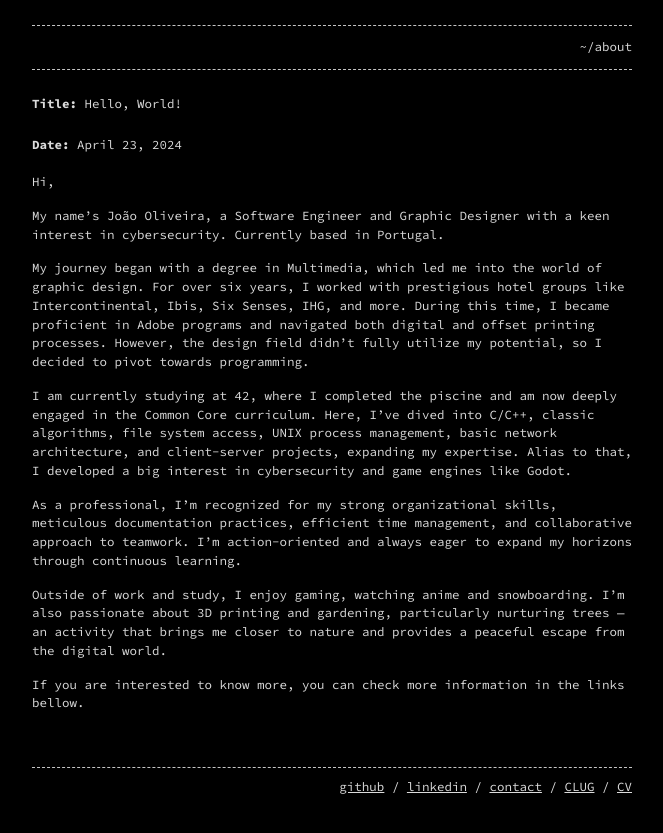
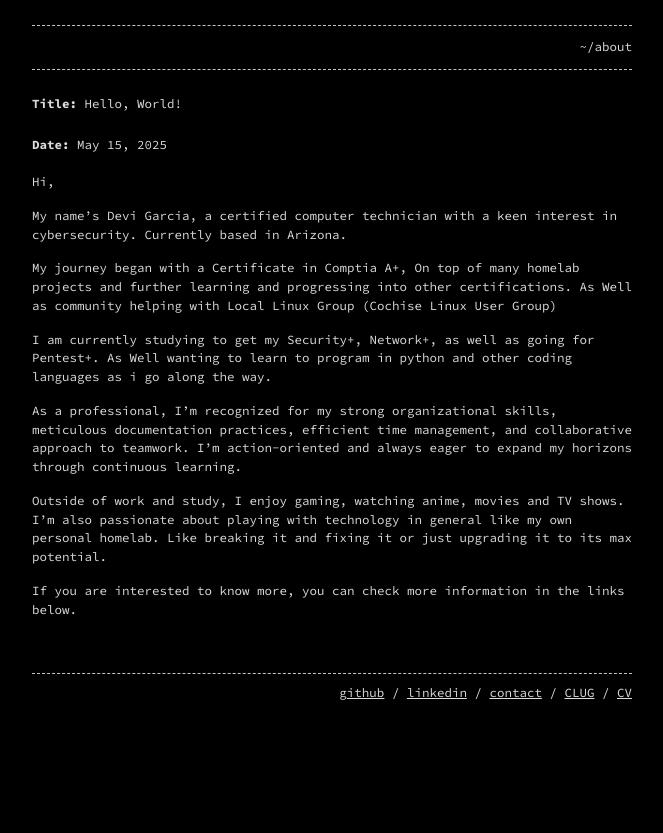
Before and after one commit to Deoxizn/deoxizn.github.io, a Jekyll site: the page built from index.md, in a window 1280 px wide. Shown: the top 833 px of the page, without its empty margins (308-971 px from the left). Built offline with Jekyll 4.4.1, drawn with Linux system fonts in a browser that asks for light colours.

Commit message:
Update index.md

```diff
--- a/index.md
+++ b/index.md
@@ -6,18 +6,18 @@ permalink: /
 
 # Title: <span style="font-weight:normal">Hello, World!</span>
 
-# Date: <span style="font-weight:normal">April 23, 2024</span>
+# Date: <span style="font-weight:normal">May 15, 2025</span>
 
 <br>Hi,
 
-My name's João Oliveira, a Software Engineer and Graphic Designer with a keen interest in cybersecurity. Currently based in Portugal.
+My name's Devi Garcia, a certified computer technician with a keen interest in cybersecurity. Currently based in Arizona.
 
-My journey began with a degree in Multimedia, which led me into the world of graphic design. For over six years, I worked with prestigious hotel groups like Intercontinental, Ibis, Six Senses, IHG, and more. During this time, I became proficient in Adobe programs and navigated both digital and offset printing processes. However, the design field didn't fully utilize my potential, so I decided to pivot towards programming.
+My journey began with a Certificate in Comptia A+, On top of many homelab projects and further learning and progressing into other certifications. As Well as community helping with Local Linux Group (Cochise Linux User Group)
 
-I am currently studying at 42, where I completed the piscine and am now deeply engaged in the Common Core curriculum. Here, I've dived into C/C++, classic algorithms, file system access, UNIX process management, basic network architecture, and client-server projects, expanding my expertise. Alias to that, I developed a big interest in cybersecurity and game engines like Godot.
+I am currently studying to get my Security+, Network+, as well as going for Pentest+. As Well wanting to learn to program in python and other coding languages as i go along the way.
 
 As a professional, I'm recognized for my strong organizational skills, meticulous documentation practices, efficient time management, and collaborative approach to teamwork. I'm action-oriented and always eager to expand my horizons through continuous learning.
 
-Outside of work and study, I enjoy gaming, watching anime and snowboarding. I'm also passionate about 3D printing and gardening, particularly nurturing trees — an activity that brings me closer to nature and provides a peaceful escape from the digital world.
+Outside of work and study, I enjoy gaming, watching anime, movies and TV shows. I'm also passionate about playing with technology in general like my own personal homelab. Like breaking it and fixing it or just upgrading it to its max potential.
 
-If you are interested to know more, you can check more information in the links bellow.
+If you are interested to know more, you can check more information in the links below.
```
